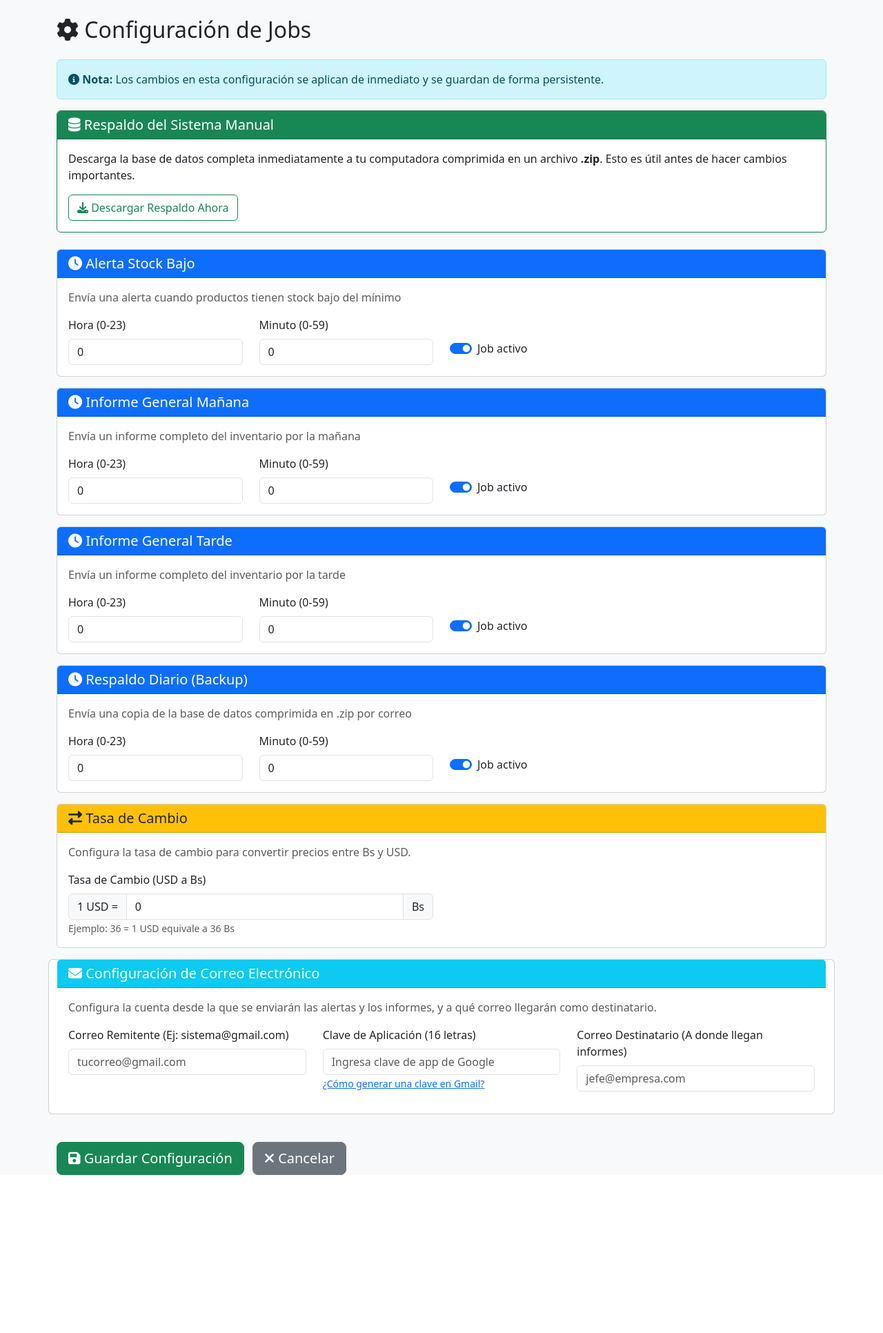
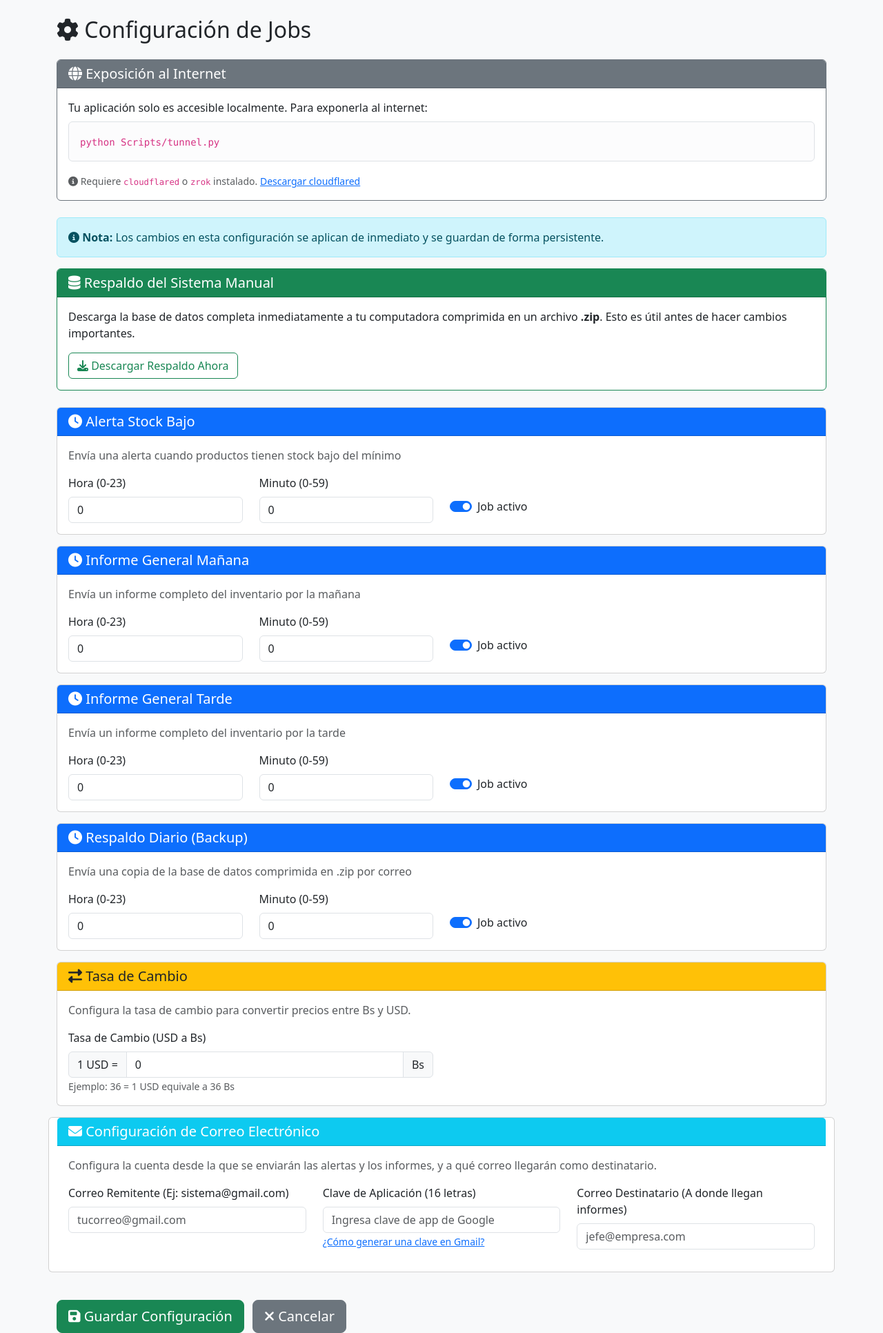
Before and after one commit to ITZ-NANO21-MC/Sistema-de-inventario, a Flask app: page /configuracion in a window 1280 px wide. Shown: the part 56-1988 px from the top of the page at 69% size. Before the commit the page ends 1759 px from the top, so only its background shows below. Run offline with Flask 3, Linux system fonts and the light colour scheme; the visitor is signed in with stand-in values (Sample User, id 1); data comes from the database, SQL or seed files in the repository; data that the repository does not hold is empty; some libraries are stand-ins or nearby versions.

Commit message:
feat: add tunnel status service, API endpoints, and UI integration (Phase 2)

```diff
--- a/app/__init__.py
+++ b/app/__init__.py
@@ -107,12 +107,14 @@ def create_app(config_class=Config):
     from app.views.config_routes import config_bp
     from app.views.alertas_routes import alertas_bp
     from app.views.auth_routes import auth_bp
+    from app.views.tunnel_routes import tunnel_bp
 
     app.register_blueprint(producto_bp, url_prefix='/productos')
     app.register_blueprint(modelo_bp, url_prefix='/modelos')
     app.register_blueprint(config_bp)
     app.register_blueprint(alertas_bp)
     app.register_blueprint(auth_bp)
+    app.register_blueprint(tunnel_bp)
 
     # Cargar usuario para Flask-Login
     from app.models import Usuario
@@ -132,6 +134,12 @@ def create_app(config_class=Config):
             count = 0
         return dict(productos_bajos_count=count)
 
+    # Context processor para pasar estado del túnel a todas las plantillas
+    @app.context_processor
+    def inject_tunnel_status():
+        from app.services.tunnel import get_tunnel_status
+        return dict(tunnel_status=get_tunnel_status())
+
     # Ruta raíz redirige a lista de productos
     @app.route('/')
     def index():
--- /dev/null
+++ b/app/services/tunnel.py
@@ -0,0 +1,98 @@
+"""
+Servicio de Estado del Túnel.
+Gestiona la información del túnel activo (URL, tipo, estado).
+"""
+import os
+import json
+import time
+from pathlib import Path
+
+
+TUNNEL_STATUS_FILE = '.tunnel_status'
+
+
+def get_project_root():
+    """Encuentra la raíz del proyecto."""
+    return Path(__file__).resolve().parent.parent.parent
+
+
+def get_tunnel_status():
+    """
+    Obtiene el estado actual del túnel.
+
+    Returns:
+        dict: Estado del túnel con claves 'activo', 'url', 'tipo', 'timestamp'
+    """
+    project_root = get_project_root()
+    status_file = project_root / TUNNEL_STATUS_FILE
+
+    # Primero verificar variable de entorno
+    tunnel_url = os.environ.get('TUNNEL_URL')
+    tunnel_type = os.environ.get('TUNNEL_TYPE', '')
+
+    if tunnel_url:
+        return {
+            'activo': True,
+            'url': tunnel_url,
+            'tipo': tunnel_type or 'cloudflared',
+            'timestamp': time.time()
+        }
+
+    # Luego verificar archivo de estado
+    if status_file.exists():
+        try:
+            with open(status_file, 'r') as f:
+                data = json.load(f)
+
+            # Verificar que el estado no sea muy antiguo (5 minutos)
+            if time.time() - data.get('timestamp', 0) < 300:
+                return data
+        except (json.JSONDecodeError, IOError):
+            pass
+
+    return {
+        'activo': False,
+        'url': None,
+        'tipo': None,
+        'timestamp': 0
+    }
+
+
+def save_tunnel_status(url, tunnel_type='cloudflared'):
+    """
+    Guarda el estado del túnel en un archivo.
+
+    Args:
+        url: URL pública del túnel
+        tunnel_type: Tipo de túnel ('cloudflared' o 'zrok')
+    """
+    project_root = get_project_root()
+    status_file = project_root / TUNNEL_STATUS_FILE
+
+    data = {
+        'activo': True,
+        'url': url,
+        'tipo': tunnel_type,
+        'timestamp': time.time()
+    }
+
+    try:
+        with open(status_file, 'w') as f:
+            json.dump(data, f)
+        return True
+    except IOError:
+        return False
+
+
+def clear_tunnel_status():
+    """Elimina el archivo de estado del túnel."""
+    project_root = get_project_root()
+    status_file = project_root / TUNNEL_STATUS_FILE
+
+    if status_file.exists():
+        try:
+            status_file.unlink()
+            return True
+        except IOError:
+            pass
+    return False
--- a/app/templates/base.html
+++ b/app/templates/base.html
@@ -52,6 +52,16 @@
                         </a>
                     </li>
                 </ul>
+                {% if tunnel_status.activo %}
+                <ul class="navbar-nav">
+                    <li class="nav-item">
+                        <span class="nav-link text-success" title="Túnel activo: {{ tunnel_status.url }}">
+                            <i class="fas fa-globe"></i>
+                            <span class="d-none d-lg-inline ms-1">Túnel activo</span>
+                        </span>
+                    </li>
+                </ul>
+                {% endif %}
                 <ul class="navbar-nav ms-auto">
                     <li class="nav-item dropdown">
                         <a class="nav-link dropdown-toggle" href="#" id="navbarDropdown" role="button" data-bs-toggle="dropdown" aria-expanded="false">
--- a/app/templates/config/jobs.html
+++ b/app/templates/config/jobs.html
@@ -6,6 +6,47 @@
         <h2 class="mb-4">
             <i class="fas fa-cog"></i> Configuración de Jobs
         </h2>
+
+        {% if tunnel_status.activo %}
+        <div class="card mb-4 border-success">
+            <div class="card-header bg-success text-white">
+                <h5 class="mb-0">
+                    <i class="fas fa-globe"></i> Túnel Activo
+                </h5>
+            </div>
+            <div class="card-body">
+                <p class="mb-2">Tu aplicación está expuesta al internet a través de:</p>
+                <div class="alert alert-success d-flex align-items-center" role="alert">
+                    <i class="fas fa-link me-2"></i>
+                    <a href="{{ tunnel_status.url }}" target="_blank" class="fw-bold text-break">{{ tunnel_status.url }}</a>
+                </div>
+                <small class="text-muted">
+                    <i class="fas fa-info-circle"></i>
+                    Tipo: {{ tunnel_status.tipo | capitalize }} |
+                    Comparte esta URL con personas autorizadas. La URL cambiará si reinicias el túnel.
+                </small>
+            </div>
+        </div>
+        {% else %}
+        <div class="card mb-4 border-secondary">
+            <div class="card-header bg-secondary text-white">
+                <h5 class="mb-0">
+                    <i class="fas fa-globe"></i> Exposición al Internet
+                </h5>
+            </div>
+            <div class="card-body">
+                <p class="mb-2">Tu aplicación solo es accesible localmente. Para exponerla al internet:</p>
+                <div class="alert alert-light border" role="alert">
+                    <code>python Scripts/tunnel.py</code>
+                </div>
+                <small class="text-muted">
+                    <i class="fas fa-info-circle"></i>
+                    Requiere <code>cloudflared</code> o <code>zrok</code> instalado.
+                    <a href="https://developers.cloudflare.com/cloudflare-one/connections/connect-networks/downloads/" target="_blank">Descargar cloudflared</a>
+                </small>
+            </div>
+        </div>
+        {% endif %}
 
         <div class="alert alert-info">
             <i class="fas fa-info-circle"></i>
```
Also changed, not shown: Scripts/tunnel.py (+33 -0 lines), app/views/tunnel_routes.py (added, +40 -0 lines).
